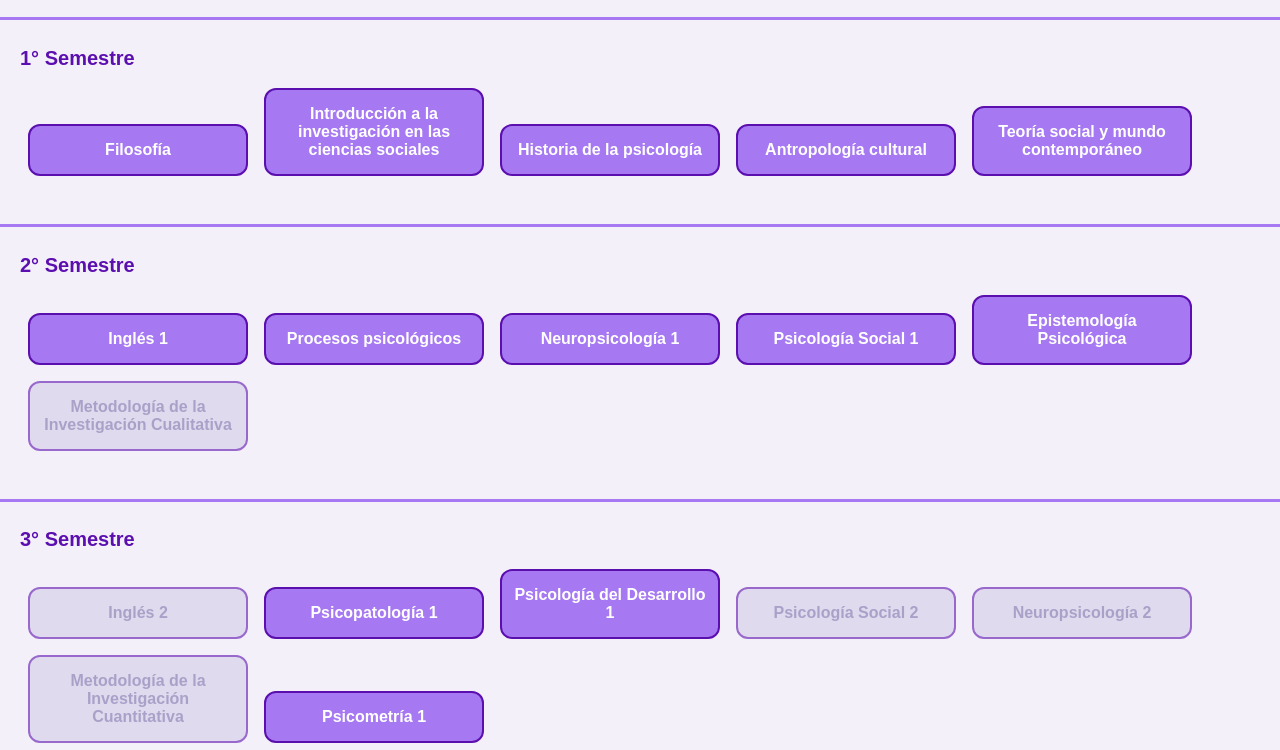
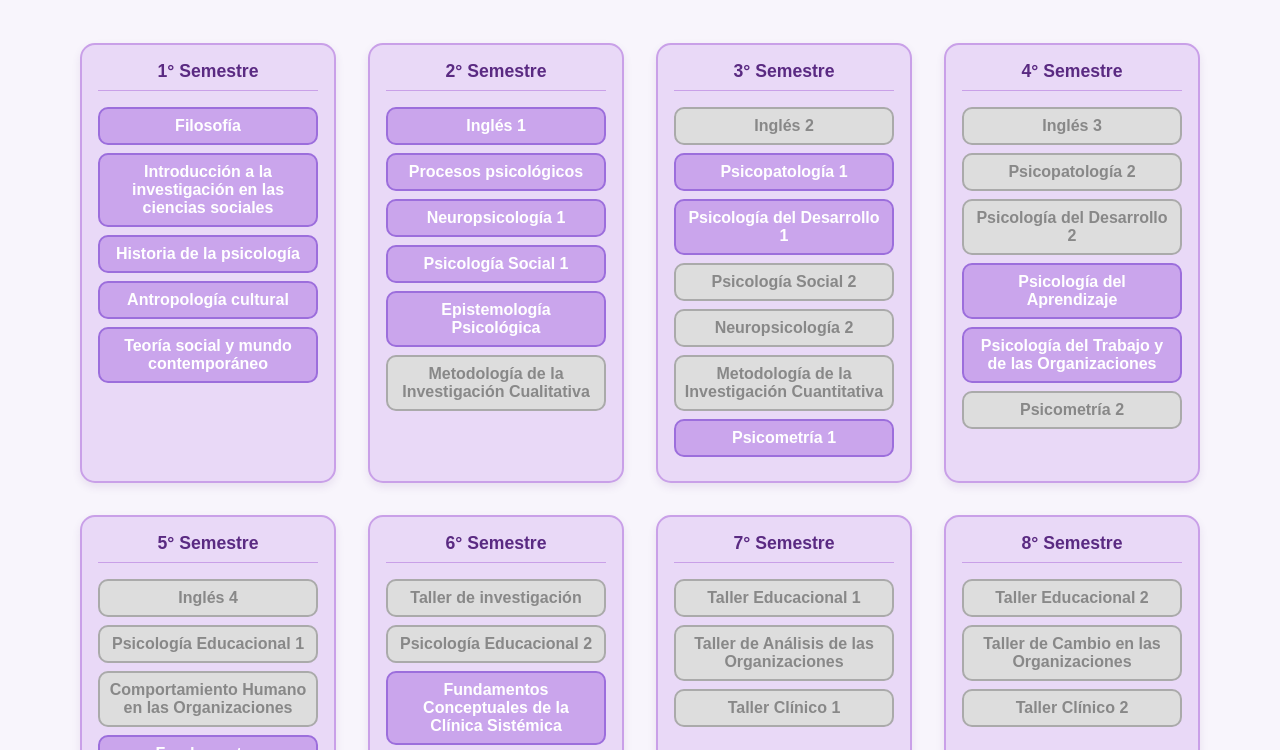
Before and after one commit to javitaignacia/Malla-Curricular-Psico, a plain HTML site: page index.html in a window 1280 px wide. Shown: the part 101-851 px from the top of the page. Drawn offline with Linux system fonts and the light colour scheme.

Commit message:
Update styles.css

```diff
--- a/styles.css
+++ b/styles.css
@@ -1,64 +1,74 @@
 body {
   font-family: Arial, sans-serif;
-  background-color: #f3f0f9;
-  color: #3d0075;
-  text-align: center;
+  background-color: #f8f5fc;
   margin: 0;
   padding: 0;
 }
 
 h1 {
-  padding: 20px;
-  background-color: #a678f2;
-  color: white;
-  margin-bottom: 20px;
+  text-align: center;
+  padding: 1rem;
+  color: #5a2a82;
 }
 
-.semester {
-  margin-bottom: 30px;
-  padding: 10px 20px;
-  border-top: 3px solid #a678f2;
-  text-align: left;
+#malla-container {
+  display: flex;
+  flex-wrap: wrap;
+  justify-content: center;
+  gap: 2rem;
+  padding: 2rem;
 }
 
-.semester h2 {
-  color: #5c0faf;
-  margin-bottom: 10px;
-  font-size: 20px;
+/* Cada semestre como tarjeta vertical */
+.semester {
+  display: flex;
+  flex-direction: column;
+  background-color: #e9d9f7;
+  border: 2px solid #c9a0e8;
+  border-radius: 15px;
+  padding: 1rem;
+  width: 220px;
+  box-shadow: 0 4px 8px rgba(90, 42, 130, 0.1);
+  flex-shrink: 0;
 }
 
-.course {
-  display: inline-block;
-  padding: 15px 10px;
-  margin: 8px;
-  width: 220px;
-  background-color: #a678f2;
-  border: 2px solid #5c0faf;
-  border-radius: 12px;
-  cursor: pointer;
-  color: white;
-  font-weight: bold;
-  user-select: none;
-  transition: background-color 0.3s, transform 0.2s;
-  box-sizing: border-box;
+/* Título del semestre */
+.semester > h2 {
+  margin: 0 0 1rem 0;
+  font-size: 1.1rem;
+  color: #5a2a82;
   text-align: center;
+  border-bottom: 1px solid #c9a0e8;
+  padding-bottom: 0.5rem;
 }
 
-.course:hover:not(.locked):not(.approved) {
-  background-color: #7e57c2;
-  transform: scale(1.05);
+/* Cada curso */
+.course {
+  background-color: #caa5ec;
+  border: 2px solid #9c6edc;
+  color: white;
+  padding: 0.5rem;
+  margin-bottom: 0.5rem;
+  border-radius: 10px;
+  font-weight: bold;
+  text-align: center;
+  cursor: pointer;
+  transition: background-color 0.3s, transform 0.2s;
+}
+
+.course:hover {
+  background-color: #b28ed6;
+  transform: scale(1.03);
 }
 
 .course.locked {
-  background-color: #d3cce6;
-  opacity: 0.6;
+  background-color: #ddd;
+  border-color: #aaa;
+  color: #888;
   cursor: not-allowed;
-  pointer-events: none;
-  color: #7a6eaa;
 }
 
 .course.approved {
-  background-color: #4a148c;
-  text-decoration: line-through;
-  cursor: default;
+  background-color: #7b35c8;
+  border-color: #5e28a4;
 }
```
